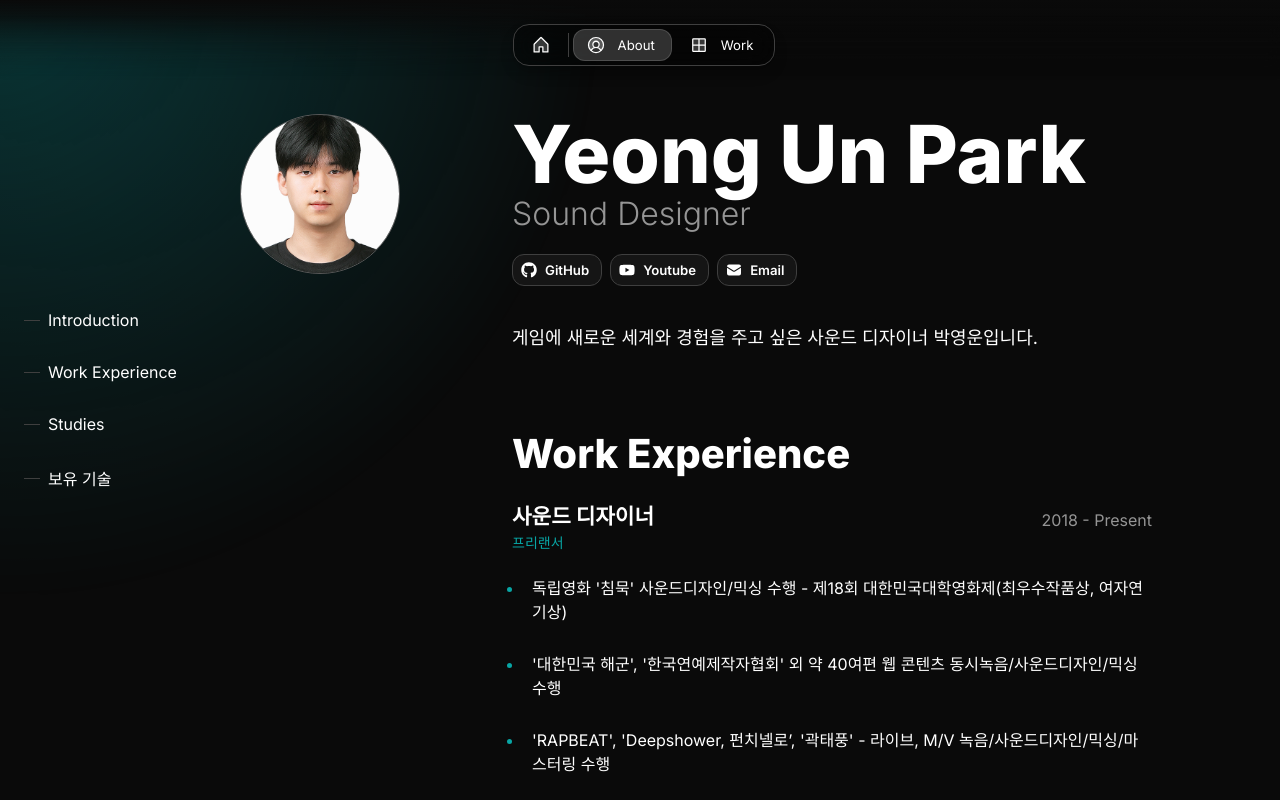
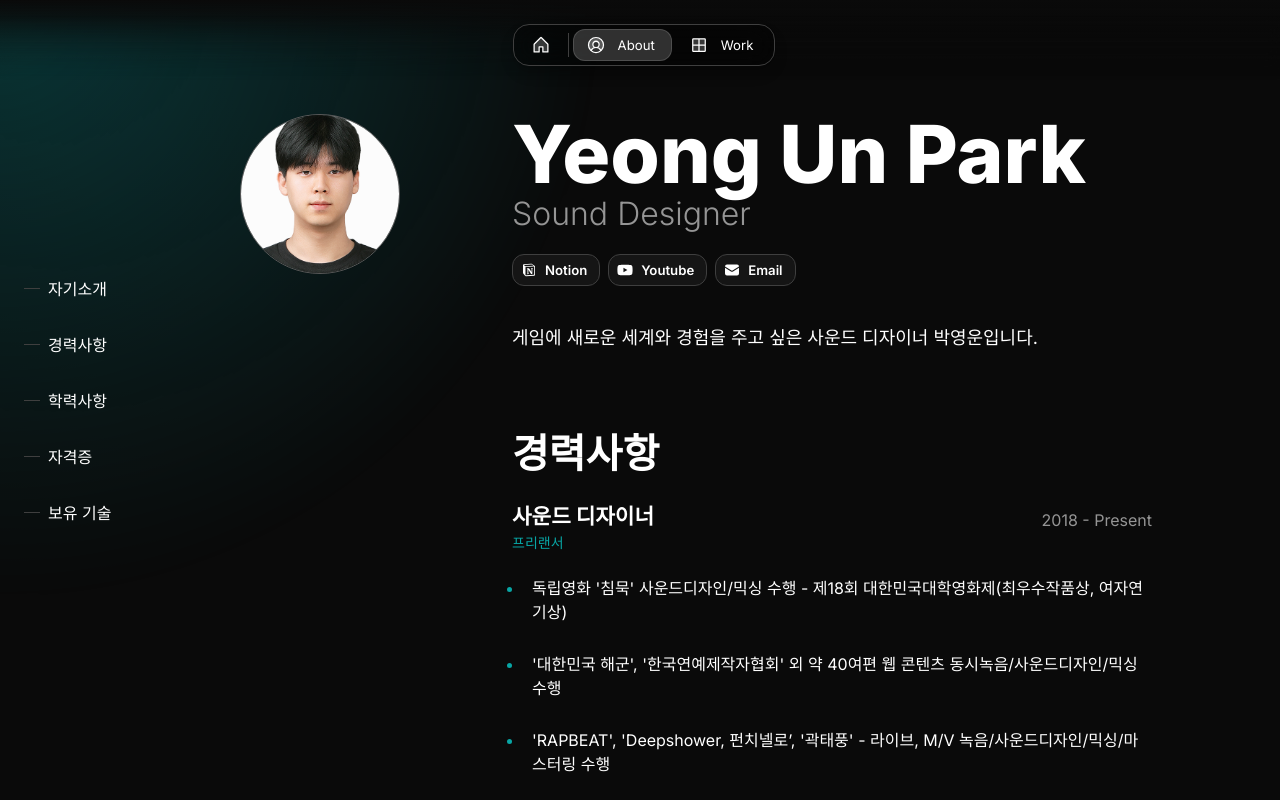
Before and after one commit to yeongungod/unifolio, a Next.js app: page /about in a window 1280 px wide. Shown: the top 800 px of the page. Built offline with nearby package versions, Linux system fonts and the light colour scheme.

Commit message:
about 측면 수정 및 내용 수정

```diff
--- a/src/app/about/page.tsx
+++ b/src/app/about/page.tsx
@@ -60,6 +60,11 @@ export default function About() {
       title: about.studies.title,
       display: about.studies.display,
       items: about.studies.institutions.map((institution) => institution.name),
+    },
+    {
+      title: about.certificate.title,
+      display: about.certificate.display,
+      items: about.certificate.experiences.map((experiences) => experiences.name),
     },
     {
       title: about.technical.title,
--- a/src/app/resources/content.js
+++ b/src/app/resources/content.js
@@ -27,9 +27,9 @@ const social = [
   // Links are automatically displayed.
   // Import new icons in /once-ui/icons.ts
   {
-    name: "GitHub",
-    icon: "github",
-    link: "https://github.com/yeongungod/unifolio",
+    name: "Notion",
+    icon: "notion",
+    link: "https://yeongungod.notion.site",
   },
   {
     name: "Youtube",
@@ -79,7 +79,7 @@ const about = {
   },
   intro: {
     display: true,
-    title: "Introduction",
+    title: "자기소개",
     description: (
       <>
       게임에 새로운 세계와 경험을 주고 싶은 사운드 디자이너 박영운입니다.
@@ -88,7 +88,7 @@ const about = {
   },
   work: {
     display: true, // set to false to hide this section
-    title: "Work Experience",
+    title: "경력사항",
     experiences: [
       {
         company: "사운드 디자이너",
@@ -140,7 +140,7 @@ const about = {
   },
   studies: {
     display: true, // set to false to hide this section
-    title: "Studies",
+    title: "학력사항",
     institutions: [
       {
         name: "서울예술대학교 (2019-2024)",
@@ -155,7 +155,7 @@ const about = {
 
     certificate: {
       display: true, // set to false to hide this section
-      title: "보유 자격증",
+      title: "자격증",
       experiences: [
         {
           company: "Pro Tools 110",
--- a/src/once-ui/icons.ts
+++ b/src/once-ui/icons.ts
@@ -30,6 +30,8 @@ import {
   PiBookBookmarkDuotone,
   PiImageDuotone,
 } from "react-icons/pi";
+
+import { RiNotionFill } from "react-icons/ri";
 
 import { FaDiscord, FaGithub, FaLinkedin, FaXTwitter, FaYoutube } from "react-icons/fa6";
 
@@ -64,4 +66,5 @@ export const iconLibrary: Record<string, IconType> = {
   clipboard: HiClipboard,
   arrowUpRightFromSquare: HiArrowTopRightOnSquare,
   youtube: FaYoutube,
+  notion: RiNotionFill,
 };
```
